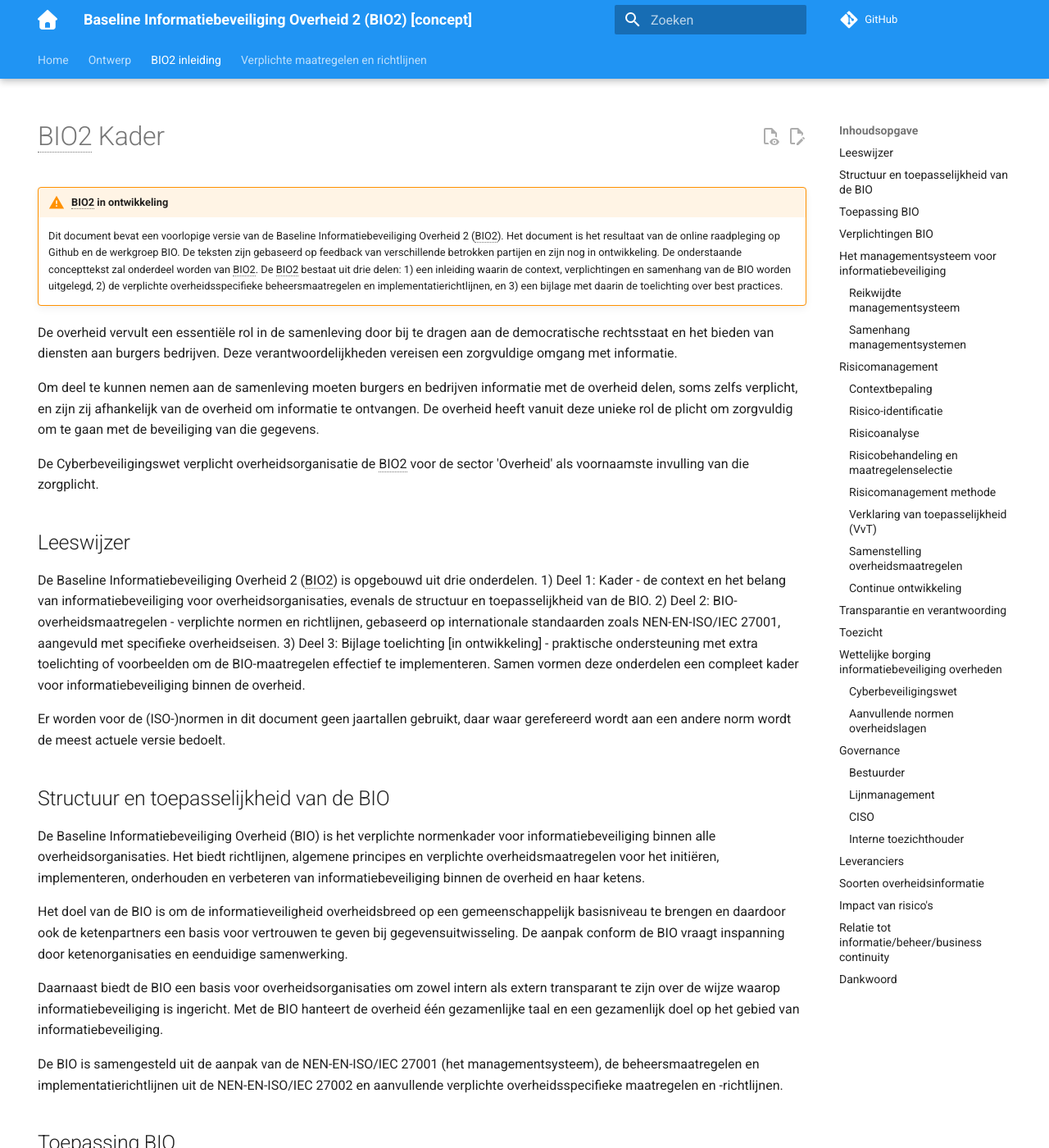
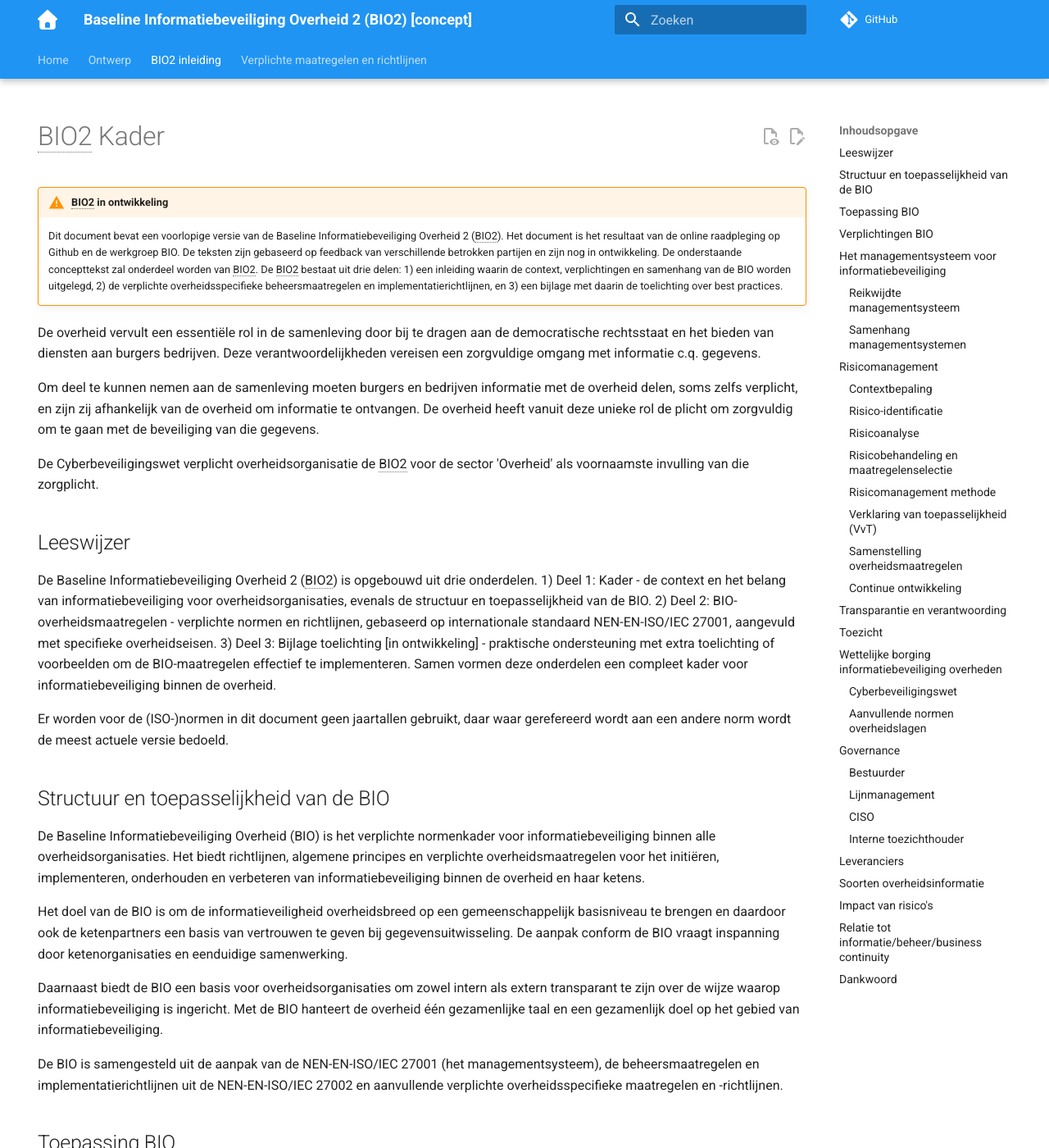
Before and after one commit to MinBZK/Baseline-Informatiebeveiliging-Overheid, an MkDocs documentation site: the page built from docs/inleiding/index.md, in a window 1280 px wide and 1400 px high. Shown: the whole window at 82% size. Built offline with MkDocs 1.6.1 and Material for MkDocs 9.7.7, drawn with Linux system fonts in a browser that asks for light colours; comment, search, counter and statistics services are not loaded; some of the changed text lies outside the part shown.

Commit message:
Enkele typo's en schrijffouten aangepast

```diff
--- a/docs/inleiding/index.md
+++ b/docs/inleiding/index.md
@@ -10,7 +10,7 @@ hide:
 !!! warning "BIO2 in ontwikkeling"
 	Dit document bevat een voorlopige versie van de Baseline Informatiebeveiliging Overheid 2 (BIO2). Het document is het resultaat van de online raadpleging op Github en de werkgroep BIO. De teksten zijn gebaseerd op feedback van verschillende betrokken partijen en zijn nog in ontwikkeling. De onderstaande concepttekst zal onderdeel worden van BIO2. De BIO2 bestaat uit drie delen: 1) een inleiding waarin de context, verplichtingen en samenhang van de BIO worden uitgelegd, 2) de verplichte overheidsspecifieke beheersmaatregelen en implementatierichtlijnen, en 3) een bijlage met daarin de toelichting over best practices.
 
-De overheid vervult een essentiële rol in de samenleving door bij te dragen aan de democratische rechtsstaat en het bieden van diensten aan burgers bedrijven. Deze verantwoordelijkheden vereisen een zorgvuldige omgang met informatie.
+De overheid vervult een essentiële rol in de samenleving door bij te dragen aan de democratische rechtsstaat en het bieden van diensten aan burgers bedrijven. Deze verantwoordelijkheden vereisen een zorgvuldige omgang met informatie c.q. gegevens.
 
 Om deel te kunnen nemen aan de samenleving moeten burgers en bedrijven informatie met de overheid delen, soms zelfs verplicht, en zijn zij afhankelijk van de overheid om informatie te ontvangen. De overheid heeft vanuit deze unieke rol de plicht om zorgvuldig om te gaan met de beveiliging van die gegevens.
 
@@ -19,16 +19,16 @@ De Cyberbeveiligingswet verplicht overheidsorganisatie de BIO2 voor de sector 'O
 ## Leeswijzer
 De Baseline Informatiebeveiliging Overheid 2 (BIO2) is opgebouwd uit drie onderdelen.
 1) Deel 1: Kader - de context en het belang van informatiebeveiliging voor overheidsorganisaties, evenals de structuur en toepasselijkheid van de BIO.
-2) Deel 2: BIO-overheidsmaatregelen - verplichte normen en richtlijnen, gebaseerd op internationale standaarden zoals NEN-EN-ISO/IEC 27001, aangevuld met specifieke overheidseisen.
+2) Deel 2: BIO-overheidsmaatregelen - verplichte normen en richtlijnen, gebaseerd op internationale standaard NEN-EN-ISO/IEC 27001, aangevuld met specifieke overheidseisen.
 3) Deel 3: Bijlage toelichting [in ontwikkeling] - praktische ondersteuning met extra toelichting of voorbeelden om de BIO-maatregelen effectief te implementeren. Samen vormen deze onderdelen een compleet kader voor informatiebeveiliging binnen de overheid.
 
-Er worden voor de (ISO-)normen in dit document geen jaartallen gebruikt, daar waar gerefereerd wordt aan een andere norm wordt de meest actuele versie bedoelt.
+Er worden voor de (ISO-)normen in dit document geen jaartallen gebruikt, daar waar gerefereerd wordt aan een andere norm wordt de meest actuele versie bedoeld.
 
 ## Structuur en toepasselijkheid van de BIO
 
 De Baseline Informatiebeveiliging Overheid (BIO) is het verplichte normenkader voor informatiebeveiliging binnen alle overheidsorganisaties. Het biedt richtlijnen, algemene principes en verplichte overheidsmaatregelen voor het initiëren, implementeren, onderhouden en verbeteren van informatiebeveiliging binnen de overheid en haar ketens.
 
-Het doel van de BIO is om de informatieveiligheid overheidsbreed op een gemeenschappelijk basisniveau te brengen en daardoor ook de ketenpartners een basis voor vertrouwen te geven bij gegevensuitwisseling. De aanpak conform de BIO vraagt inspanning door ketenorganisaties en eenduidige samenwerking.
+Het doel van de BIO is om de informatieveiligheid overheidsbreed op een gemeenschappelijk basisniveau te brengen en daardoor ook de ketenpartners een basis van vertrouwen te geven bij gegevensuitwisseling. De aanpak conform de BIO vraagt inspanning door ketenorganisaties en eenduidige samenwerking.
 
 Daarnaast biedt de BIO een basis voor overheidsorganisaties om zowel intern als extern transparant te zijn over de wijze waarop informatiebeveiliging is ingericht. Met de BIO hanteert de overheid één gezamenlijke taal en een gezamenlijk doel op het gebied van informatiebeveiliging.
 
```
Also changed, not shown: other parts of docs/inleiding/index.md (+2 -2 lines).
